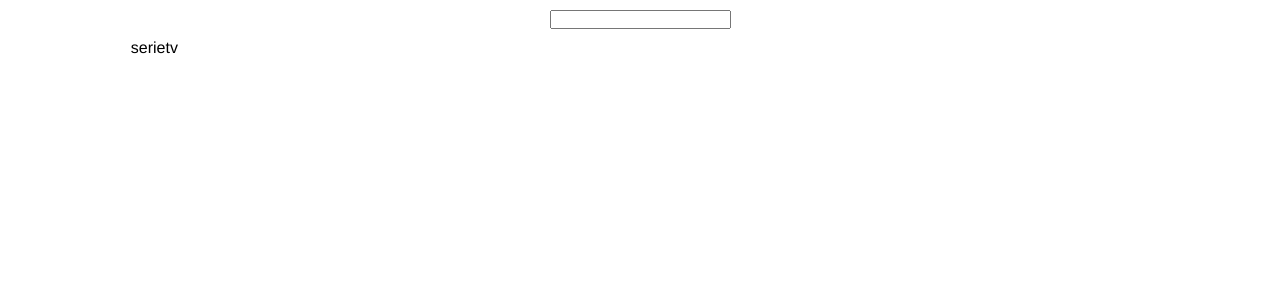
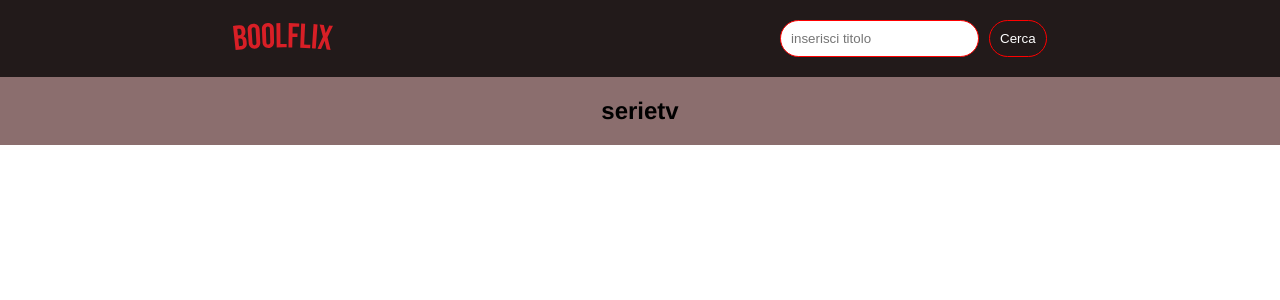
Before and after one commit to stefanom13/vue-boolflix, a Vue app: page / in a window 1280 px wide. Shown: the top 300 px of the page. Built offline with nearby package versions, Linux system fonts and the light colour scheme.

Commit message:
header inserito

```diff
--- a/package.json
+++ b/package.json
@@ -8,6 +8,7 @@
     "lint": "vue-cli-service lint"
   },
   "dependencies": {
+    "@fortawesome/fontawesome-svg-core": "^6.1.0",
     "axios": "^0.26.1",
     "core-js": "^3.8.3",
     "country-flag-icons": "^1.4.22",
--- a/src/App.vue
+++ b/src/App.vue
@@ -3,16 +3,15 @@
   <div id="app">
 
     <MyHeader/>
-    <main>
+    <main class="containerCard">
       <div class="container CardFilm">
-
        <MyCard v-for="movie in movies" :key="movie.id" :element="movie"/>
-
       </div>
 
+      <h2>serietv</h2>
+
       <div class="container CardFilm">
-        <p>serietv</p>
-          <MyCard v-for="serie in series" :key="serie.id" :element="serie"/>
+        <MyCard v-for="serie in series" :key="serie.id" :element="serie"/>
       </div>
 
     </main>
@@ -26,7 +25,7 @@
 // import { hasFlag } from 'country-flag-icons'
 import MyCard from "./components/MyCard.vue"
 import MyHeader from "./components/MyHeader.vue"
-
+// import { library } from '@fortawesome/fontawesome-svg-core'
 import state from "./store.js"
 
 
@@ -72,4 +71,9 @@ export default {
   grid-template-columns: repeat(4, 1fr);
   gap: 15px;
 }
+
+.containerCard{
+  padding:20px 0px;
+  background-color: rgb(139, 110, 110);
+}
 </style>
--- a/src/components/MyCard.vue
+++ b/src/components/MyCard.vue
@@ -12,10 +12,14 @@
       <p v-if="element.original_title" >{{element.original_title}}  </p>
       <p v-else> {{element.original_name}}  </p>
 
-      <img width="25px" v-if="element.origin_country" :src="`http://purecatamphetamine.github.io/country-flag-icons/3x2/${element.origin_country}.svg`">
+      <img width="25px" v-if="element.origin_country" :src="`http://purecatamphetamine.github.io/country-flag-icons/3x2/${element.origin_country.toString().toUpperCase()}.svg`">
       <img width="25px" v-else  :src="`http://purecatamphetamine.github.io/country-flag-icons/3x2/${element.original_language.toUpperCase()}.svg`">
 
-      <p>{{element.vote_average}}</p>
+      <!-- <p>{{element.vote_average}}</p> -->
+      <p class="icon"><i class="fa-star" width="10px"  height="10px" v-for="number in 5" :key="number" :class="starClass(element.vote_average, number)"> </i></p>
+
+
+
 
     </div>
 
@@ -25,6 +29,9 @@
 <script>
 // import getUnicodeFlagIcon from 'country-flag-icons/unicode'
 
+
+
+
 export default {
     props:{
         element: {
@@ -33,10 +40,9 @@ export default {
         }
     },
     methods:{
-        // getFlag:function(unicode) {
-        //   return getUnicodeFlagIcon(unicode)
-        // //   funzione flag non funzionante <span>{{ getFlag (element.original_language)}}</span>
-        // },
+        starClass(element, number) {
+        return number <= Math.ceil(element / 2);
+        },
     }
 
 }
--- a/src/components/MyHeader.vue
+++ b/src/components/MyHeader.vue
@@ -1,6 +1,12 @@
 <template>
     <header>
-      <input type="text" v-model="search" @keyup.enter="setSearch">
+        <figure>
+            <img src="../assets/Myimg/Boolflix.svg" alt="">
+        </figure>
+        <div class="contInput">
+            <input type="text" v-model="search" @keyup.enter="setSearch" placeholder="inserisci titolo ">
+            <button  @click="setSearch"> Cerca </button>
+        </div>
     </header>
 </template>
 
@@ -27,6 +33,39 @@ export default {
 
 <style lang="scss" scoped>
     header{
-        padding:10px
+        padding:20px 10px;
+        display:flex;
+        align-items: center;
+        justify-content:space-around;
+        background-color: rgb(34, 26, 26);
+
+        figure{
+            width:100px;
+        }
+
+
+        .contInput{
+            display:flex;
+            align-items:center;
+            gap:10px;
+
+            input{
+                padding:10px;
+                border:1px solid red;
+                border-radius:50px;
+            }
+
+            button{
+                padding: 10px;
+                border-radius:50px;
+                color:white;
+                background-color: rgb(34, 26, 26);
+                border:1px solid red;
+            }
+
+            button:hover{
+                background-color: rgb(68, 65, 65);
+            }
+        }
     }
 </style>
```
Also changed, not shown: 1 other file (tests, documents, lock files or other folders).
